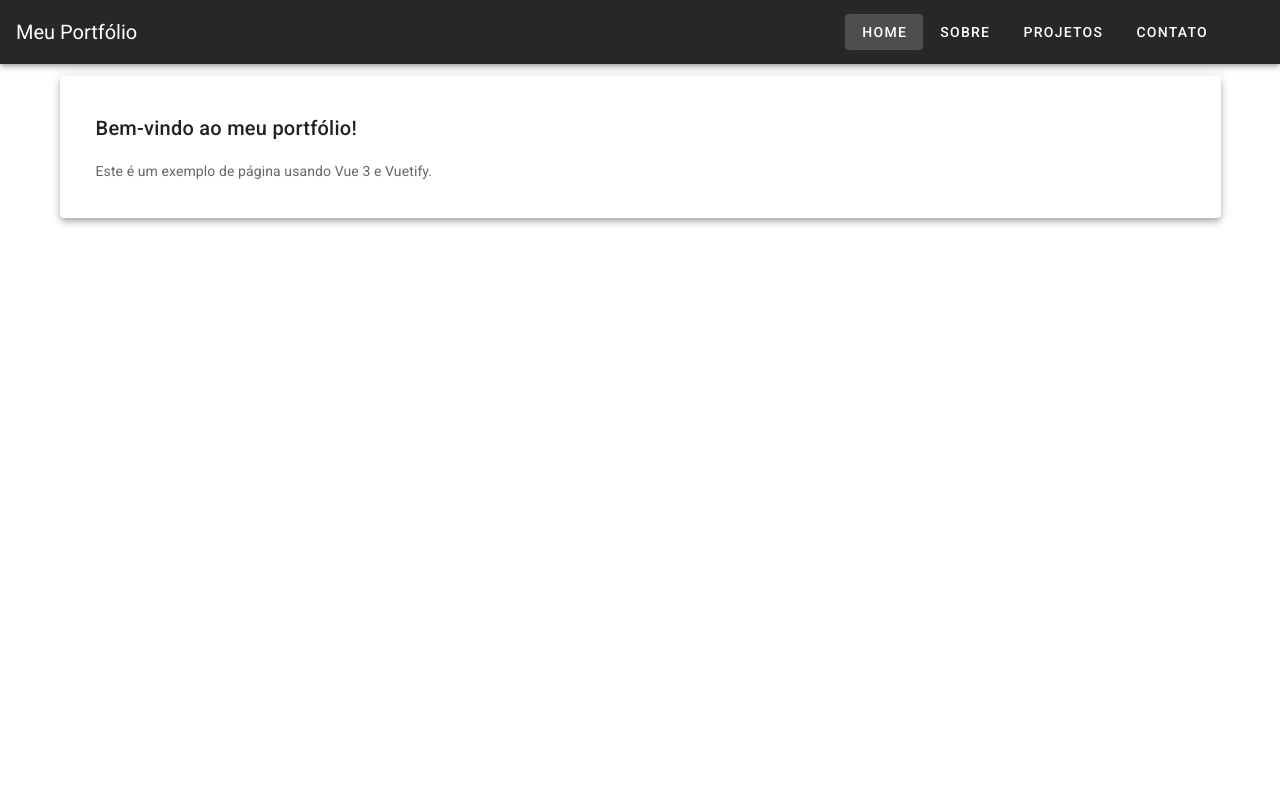
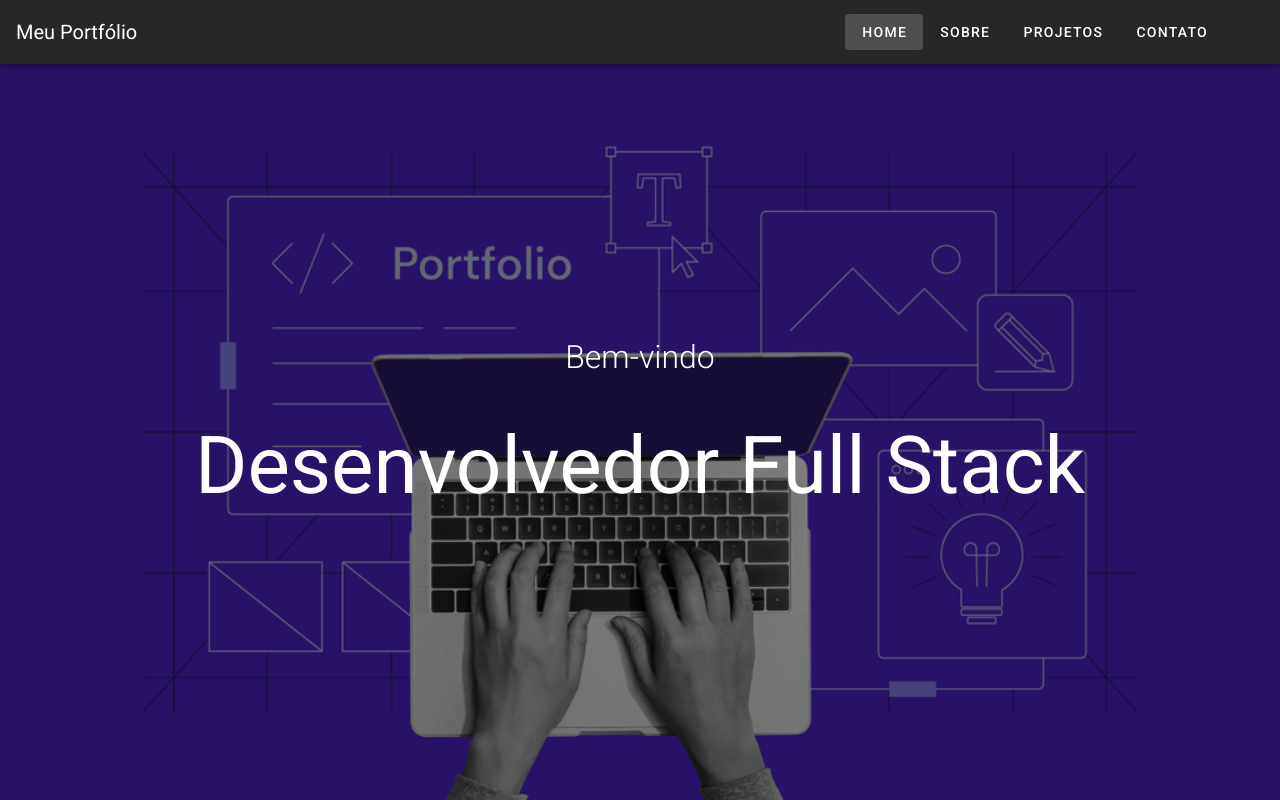
Before and after one commit to OctavioSantana01/meu-portfolio, a Vue app: page / in a window 1280 px wide. Built offline with nearby package versions, Linux system fonts and the light colour scheme.

Commit message:
atualizações layout home

```diff
--- a/src/App.vue
+++ b/src/App.vue
@@ -1,9 +1,7 @@
 <template>
   <v-app>
     <v-app-bar app dark>
-      <div class="d-flex align-center">
-        <v-toolbar-title>Meu Portfólio</v-toolbar-title>
-      </div>
+      <v-toolbar-title>Meu Portfólio</v-toolbar-title>
       <div class="ml-auto mr-10">
         <v-btn text to="/">Home</v-btn>
         <v-btn text to="/sobre">Sobre</v-btn>
--- a/src/views/HomeView.vue
+++ b/src/views/HomeView.vue
@@ -1,15 +1,9 @@
 <template>
-  <v-container class="fundo-home">
-    <v-row>
-      <v-col>
-        <v-card class="pa-5" elevation="5">
-          <v-card-title>Bem-vindo ao meu portfólio!</v-card-title>
-          <v-card-text>
-            Este é um exemplo de página usando Vue 3 e Vuetify.
-          </v-card-text>
-        </v-card>
-      </v-col>
-    </v-row>
+  <v-container fluid class="fundo-home pa-0 ma-0">
+    <div class="fundo-transparente">
+      <h1>Bem-vindo</h1>
+      <p>Desenvolvedor Full Stack</p>
+    </div>
   </v-container>
 </template>
 
@@ -18,7 +12,39 @@ export default {
   name: "HomePage",
 };
 </script>
+
 <style scoped>
 .fundo-home {
+  height: calc(100vh - 64px);
+  background: linear-gradient(rgba(0, 0, 0, 0.5), rgba(0, 0, 0, 0.5)),
+    url(../assets/images/portfolio.png);
+  background-size: cover;
+  background-position: center;
+}
+.fundo-transparente h1,
+.fundo-transparente p {
+  position: relative;
+  z-index: 1;
+  color: #fff;
+  text-align: center;
+}
+.fundo-transparente h1 {
+  font-size: 2rem;
+  margin-top: 10px;
+  margin: 10px 0;
+  font-weight: 300;
+}
+
+.fundo-transparente p {
+  font-size: 5rem;
+  margin-top: 15px;
+  margin: 15px 0;
+}
+.fundo-transparente {
+  display: flex;
+  flex-direction: column;
+  align-items: center;
+  justify-content: center;
+  height: 100%;
 }
 </style>
```
Also changed, not shown: src/assets/images/portfolio.png (added).
